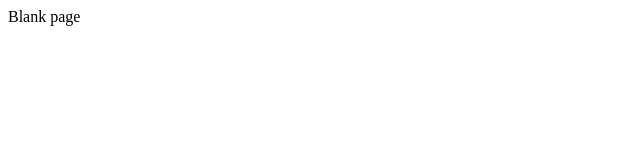
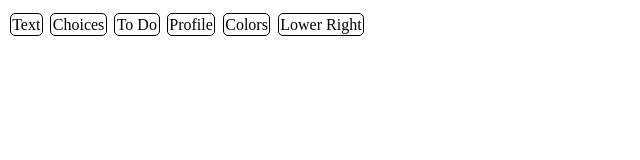
Before and after one commit to meehan19/Phase1.2, a plain HTML site: page index.html in a window 1280 px wide. Shown: the whole page, without its empty margins (0-640 px from the left). Drawn offline with Linux system fonts and the light colour scheme.

Commit message:
Added nav bar

```diff
--- /dev/null
+++ b/home.css
@@ -0,0 +1,24 @@
+html {
+    background-color: white;
+}
+
+* {
+    margin: 0;
+    padding: 0;
+}
+
+nav {
+    margin-left: 0.5rem;
+    margin-top: 1rem;
+}
+
+.tab {
+    padding: 0.1rem;
+    margin: 0.1rem;
+    border: 1px solid black;
+    border-radius: 5px;
+}
+
+.tab:hover {
+    background-color: lightgray;
+}
--- a/index.html
+++ b/index.html
@@ -5,8 +5,16 @@
     <meta http-equiv="X-UA-Compatible" content="IE=edge">
     <meta name="viewport" content="width=device-width, initial-scale=1.0">
     <title>Document</title>
+    <link rel="stylesheet" type="text/css" href="home.css" >
 </head>
 <body>
-    Blank page
+    <nav>
+        <span class="tab">Text</span>
+        <span class="tab">Choices</span>
+        <span class="tab">To Do</span>
+        <span class="tab">Profile</span>
+        <span class="tab">Colors</span>
+        <span class="tab">Lower Right</span>
+    </nav>
 </body>
 </html>
```
